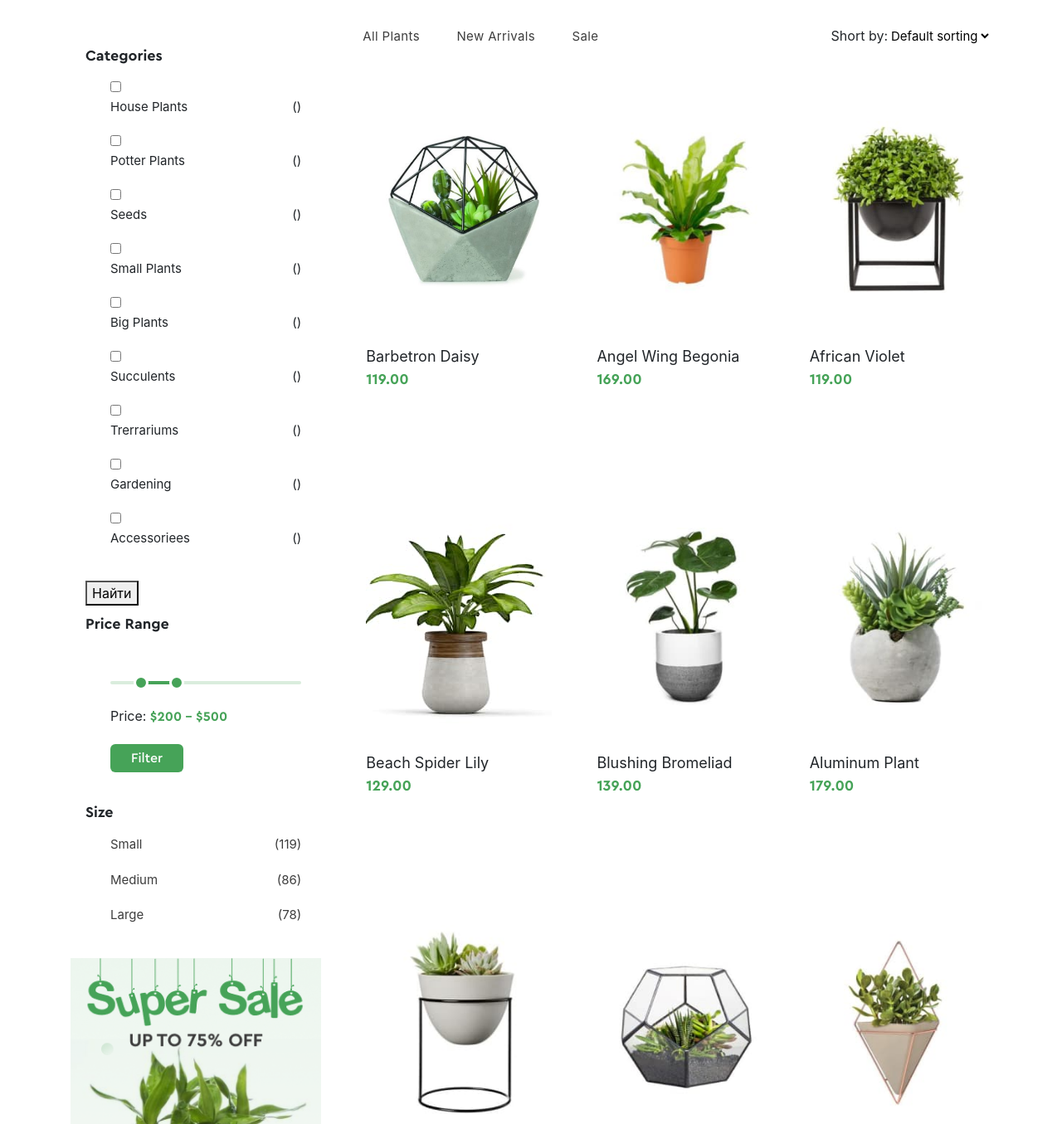
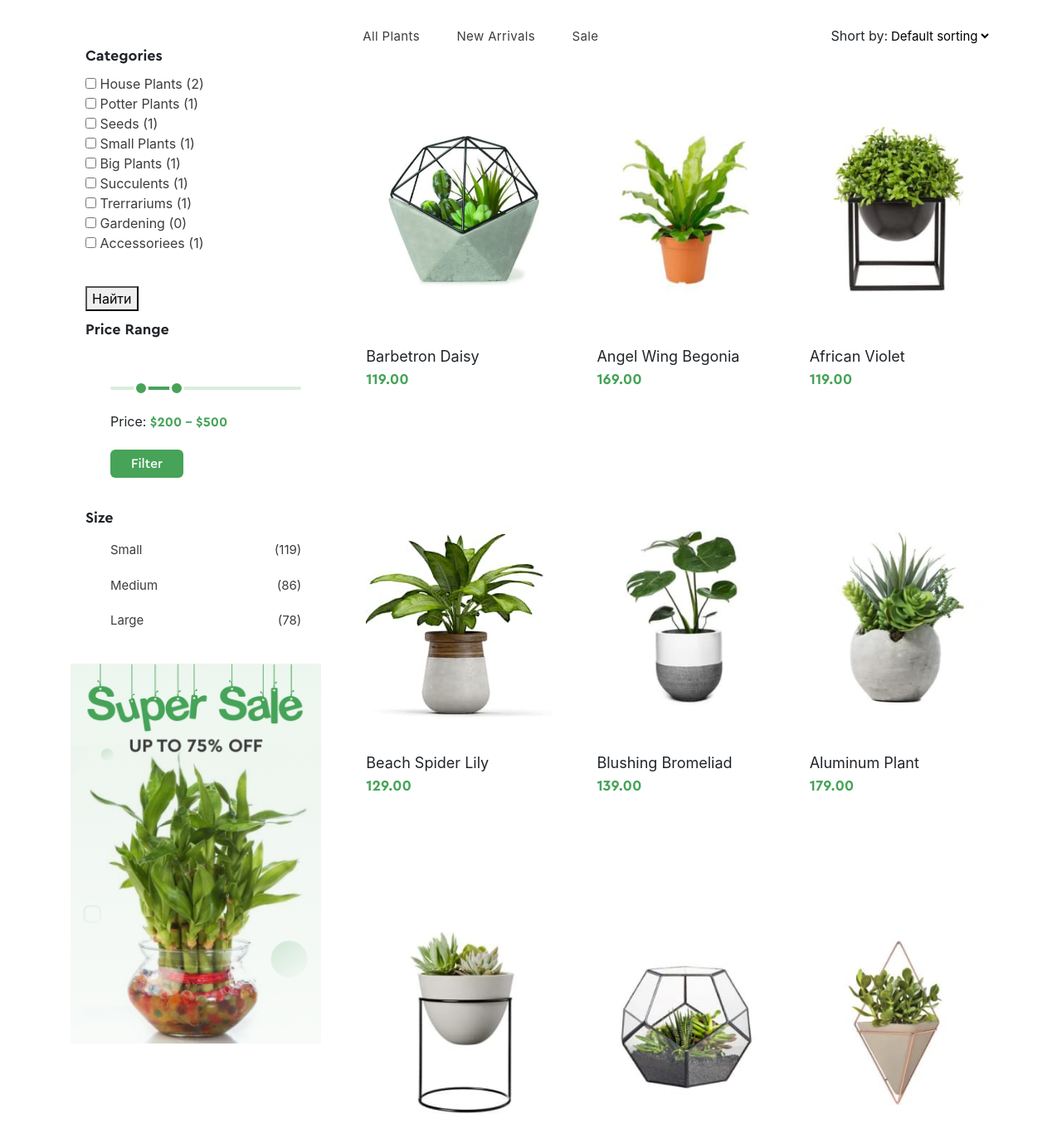
Before and after one commit to levxl/greenshop_project, a Django app: page / in a window 1280 px wide. Shown: the part 647-2002 px from the top of the page at 83% size. Run offline with Django 3.2, Linux system fonts and the light colour scheme; data comes from the database, SQL or seed files in the repository; some libraries are stand-ins or nearby versions; some web fonts are replaced.

Commit message:
first commit

```diff
--- a/django_project/store/views.py
+++ b/django_project/store/views.py
@@ -7,6 +7,15 @@
 from .models import *
 
 
+class Counter:
+    count = 0
+    def increment(self):
+        self.count += 1
+        return ''
+    def update_count(self):
+        self.count = 0
+        return ''
+
 class Slider:
     def get_flowers(self):
         return Flowers.objects.all()
@@ -15,7 +24,7 @@
     def get_category(self):
         return Category.objects.all()
 
-class FlowersView(CategoryFilter, ListView):
+class FlowersView(Counter, CategoryFilter, ListView):
     model = Flowers
     queryset = Flowers.objects.all()
 
--- a/django_project/templates/store/flowers_list.html
+++ b/django_project/templates/store/flowers_list.html
@@ -52,13 +52,19 @@
                                     <h3 class="filter-bar__title">Categories</h3>
                                     <ul class="filter-bar__list">
                                     {% for category in view.get_category %}
-                                            <li class="filter-bar__list-item">
-                                                <input type="checkbox" class="checked" name="category" value="{{ category.id }}">
-                                                <p class="filter-bar__list-link">
-                                                  {{ category.name }}  <span class="filter-bar__list-counter">{{ category.category_set.count }}</span>
-                                                </p>
-
-                                            </li>
+                                        <li class="filter-barlist-item">
+                                            <input type="checkbox" class="checked" name="category" value="category">
+                                            <a href="" class="filter-barlist-link">
+                                              {{ category.name }}
+                                              {% for flower in flowers_list %}
+                                                    {% if flower.category.name == category.name %}
+                                                        {{ view.increment  }}
+                                                    {% endif %}
+                                                {% endfor %}
+                                                <span class="filter-bar__list-counter">{{ view.count }}</span>
+                                                {{ view.update_count }}
+                                            </a>
+                                        </li>
                                     {% endfor %}
                                     </ul>
 
```
